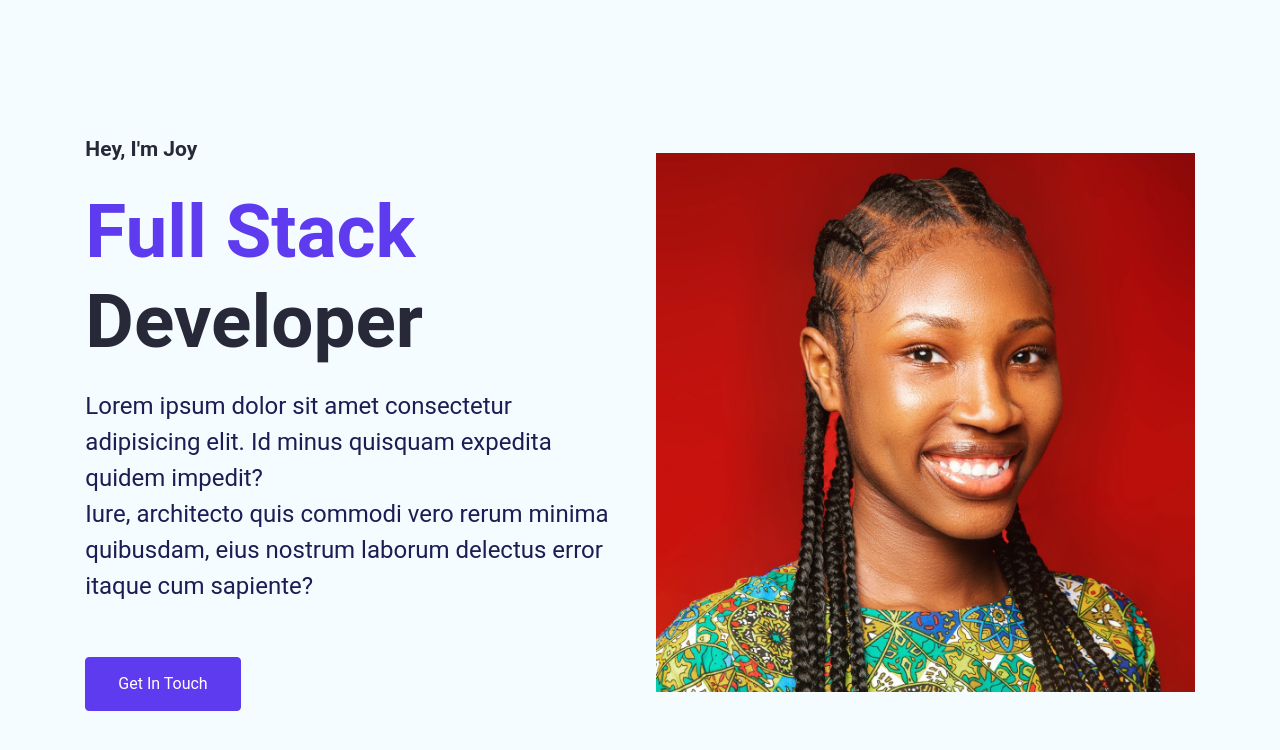
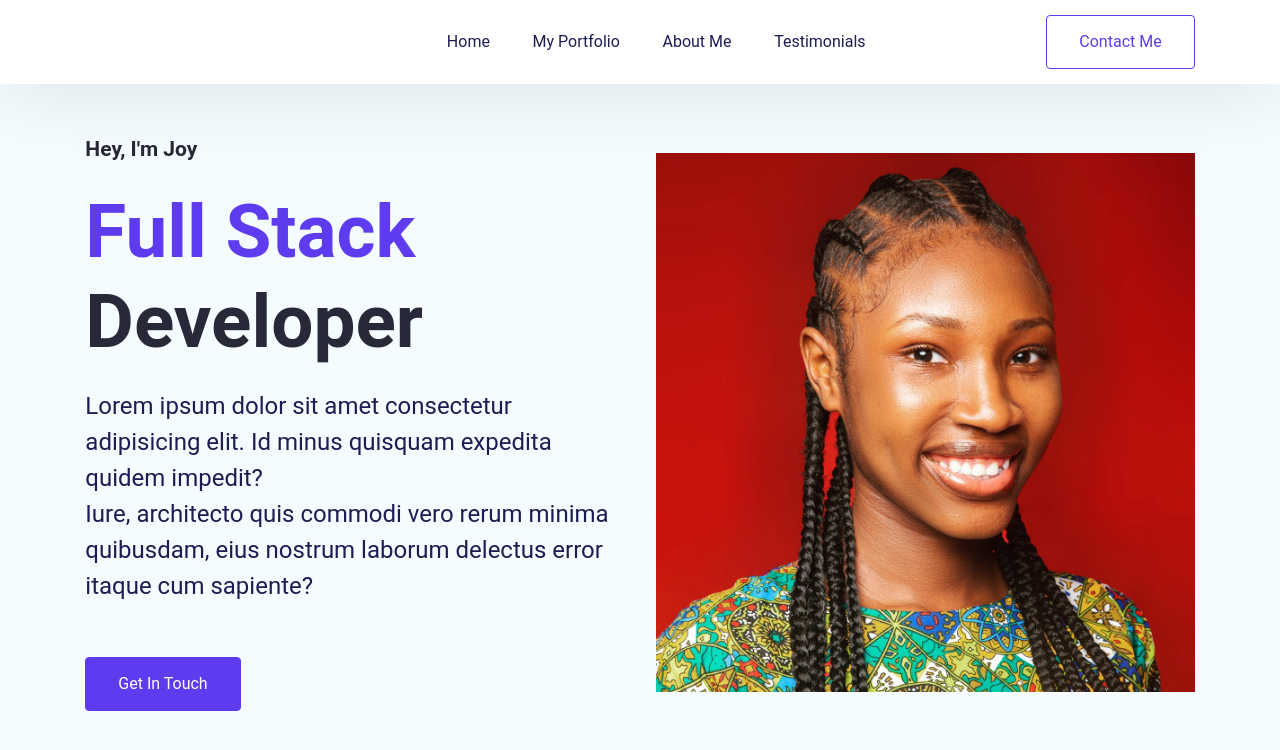
Before and after one commit to JoyTaribagshaw/my_react_portfolio, a React (Vite) app: page / in a window 1280 px wide. Shown: the top 750 px of the page. Built offline with nearby package versions, Linux system fonts and the light colour scheme.

Commit message:
style navbar component

```diff
--- a/src/App.css
+++ b/src/App.css
@@ -147,6 +147,46 @@
 }
 /* Section titles end */
 
+/* Navbar Style Starts here */
+.navbar {
+  display: flex;
+  justify-content: space-between;
+  align-items: center;
+  padding: 15px 85.333px;
+  background: var(--white);
+  box-shadow: 0px 5.333px 80px 0 rgba(0, 0, 0, 0.1);
+  position: fixed;
+  top: 0;
+  left: 0;
+  right: 0;
+}
+
+.navbar-items > ul {
+  list-style: none;
+  display: flex;
+  align-items: flex-start;
+  gap: 42.667px;
+  text-decoration: none;
+}
+
+.navbar-items ul > li > a {
+  text-decoration: none;
+}
+
+/* Navbar Content */
+.navbar-content {
+  color: var(--darkblue);
+  font-size: 16px;
+  font-style: normal;
+  font-weight: 400;
+  line-height: 24px;
+  cursor: pointer;
+}
+
+.navbar-active-content {
+  color: var(--primary);
+}
+
 /* Hero Section styles */
 .hero-section {
   display: grid;
--- a/src/App.jsx
+++ b/src/App.jsx
@@ -3,13 +3,21 @@
 import { BrowserRouter as Router, Route,
 Routes } from  'react-router-dom'
 import './App.css'
+import Navbar from './Pages/Home/Navbar'
 import Home from './Pages/Home/Homescreen'
 
 function App() {
 
   return (
     <div className='App'>
-    <Home />
+    <Router>
+      <div>
+          <Navbar />
+          <Routes>
+            <Route path='/' element={<Home />}></Route>
+          </Routes>
+      </div>
+    </Router>
     </div>
   )
 }
--- a/src/Pages/Home/Navbar.jsx
+++ b/src/Pages/Home/Navbar.jsx
@@ -1,6 +1,121 @@
 import { useState, useEffect } from "react";
-import { Link } from "react-scroll";
+import { Link } from "react-router-dom";
 
 function Navbar() {
-  const
+  const [navActive, setNavActive] = useState(false);
+
+  const toggleNav = () => {
+    setNavActive(!navActive);
+  };
+
+  const closeMenu = () => {
+    setNavActive(false);
+  };
+
+  useEffect(() => {
+    const handleResize = () => {
+      if (window.innerWidth <= 500) {
+        closeMenu();
+      }
+    };
+
+    window.addEventListener("resize", handleResize);
+
+    return () => {
+      window.removeEventListener("resize", handleResize);
+    };
+  }, []);
+
+  return (
+    <nav className={`navbar ${navActive ? "active" : ""}`}>
+      <div>
+        <img src="" alt="" />
+      </div>
+      <a className={`nav_hamburger ${navActive ? "active" : ""}`}
+      onClick={toggleNav}
+      >
+
+        <span className="nav_hamburger_line"></span>
+        <span className="nav_hamburger_line"></span>
+        <span className="nav_hamburger_line"></span>
+      </a>
+      <div className={`navbar-items ${navActive ? "active" : ""}`} >
+      <ul>
+        <li>
+          <Link
+          onClick={closeMenu}
+          activeClass="navbar-active-content"
+          spy={true}
+          smooth={true}
+          offset={-70}
+          duration={500}
+          to="heroSection"
+          className="navbar-content"
+          >
+            Home
+          </Link>
+        </li>
+
+        <li>
+          <Link
+          onClick={closeMenu}
+          activeClass="navbar-active-content"
+          spy={true}
+          smooth={true}
+          offset={-70}
+          duration={500}
+          to="MyPortfolio"
+          className="navbar-content"
+          >
+            My Portfolio
+          </Link>
+        </li>
+
+        <li>
+          <Link
+          onClick={closeMenu}
+          activeClass="navbar-active-content"
+          spy={true}
+          smooth={true}
+          offset={-70}
+          duration={500}
+          to="AboutMe"
+          className="navbar-content"
+          >
+            About Me
+          </Link>
+        </li>
+
+        <li>
+          <Link
+          onClick={closeMenu}
+          activeClass="navbar-active-content"
+          spy={true}
+          smooth={true}
+          offset={-70}
+          duration={500}
+          to="Testimonials"
+          className="navbar-content"
+          >
+            Testimonials
+          </Link>
+        </li>
+      </ul>
+      </div>
+      <Link
+          onClick={closeMenu}
+          activeClass="navbar-active-content"
+          spy={true}
+          smooth={true}
+          offset={-70}
+          duration={500}
+          to="Contact"
+          className="btn btn-outline-primary"
+          >
+            Contact Me
+          </Link>
+    </nav>
+  );
 }
+
+export default Navbar;
```
